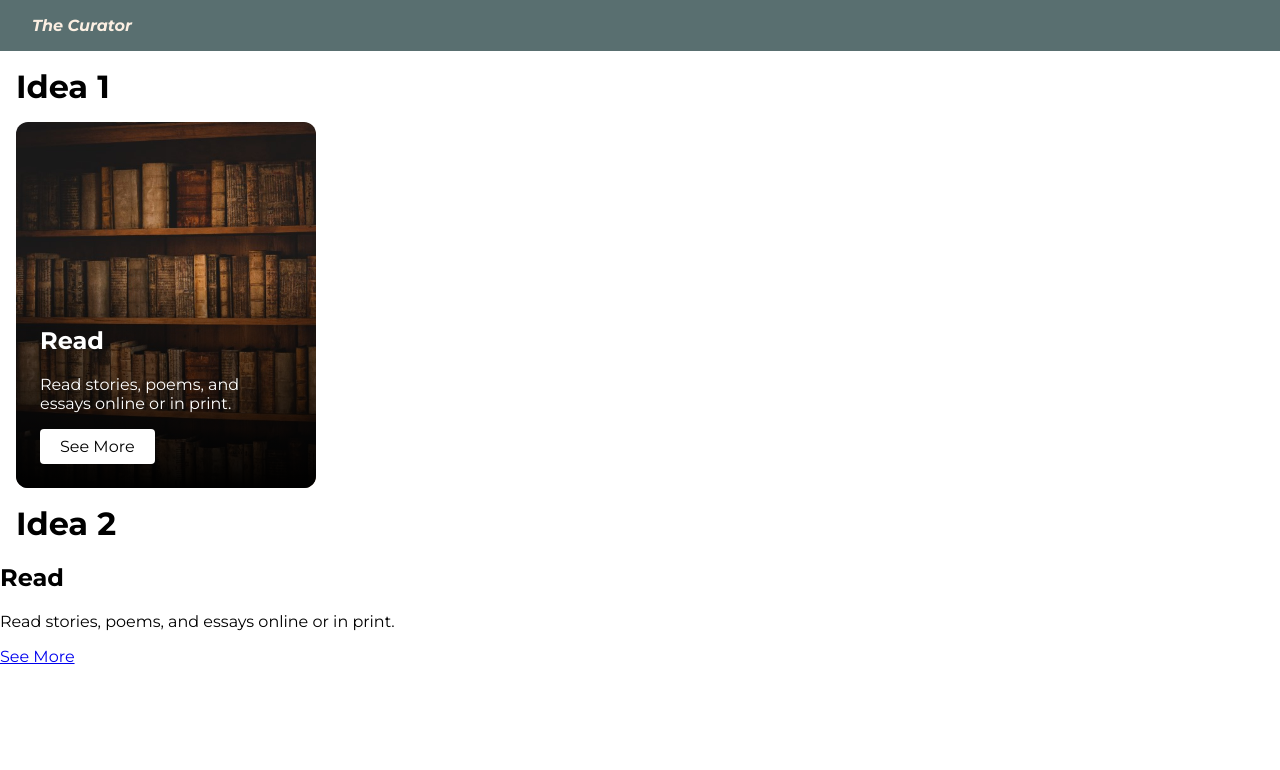
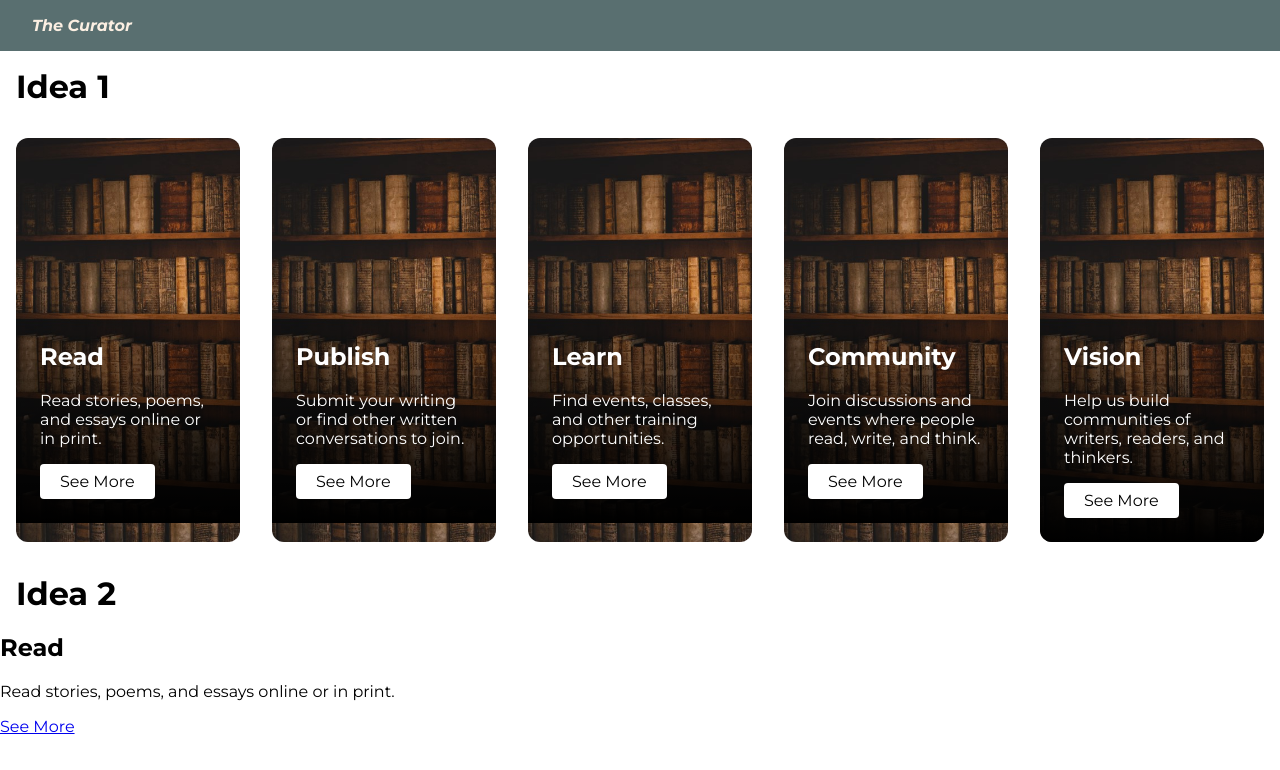
Before and after one commit to Darren-N/curator-rebuild, a plain HTML site: page index.html in a window 1280 px wide. Drawn offline with Linux system fonts and the light colour scheme.

Commit message:
grid layout, cloned card

```diff
--- a/index.html
+++ b/index.html
@@ -15,20 +15,63 @@
   <body>
     <header>The Curator</header>
     <h1>Idea 1</h1>
+    <div class="cards1">
       <div class="card1">
         <div class="card-content1">
           <h2 class="card-header1">Read</h2>
-            <p class="card-body1">Read stories, poems, and essays online or in print.</p>
+          <p class="card-body1">
+            Read stories, poems, and essays online or in print.
+          </p>
           <a href="#" class="card-button1">See More</a>
+        </div>
+      </div>
+      <div class="card1">
+        <div class="card-content1">
+          <h2 class="card-header1">Publish</h2>
+          <p class="card-body1">
+            Submit your writing or find other written conversations to join.
+          </p>
+          <a href="#" class="card-button1">See More</a>
+        </div>
+      </div>
+      <div class="card1">
+        <div class="card-content1">
+          <h2 class="card-header1">Learn</h2>
+          <p class="card-body1">
+            Find events, classes, and other training opportunities.
+          </p>
+          <a href="#" class="card-button1">See More</a>
+        </div>
+      </div>
+      <div class="card1">
+        <div class="card-content1">
+          <h2 class="card-header1">Community</h2>
+          <p class="card-body1">
+            Join discussions and events where people read, write, and think.
+          </p>
+          <a href="#" class="card-button1">See More</a>
+        </div>
+      </div>
+      <div class="card1">
+        <div class="card-content1">
+          <h2 class="card-header1">Vision</h2>
+          <p class="card-body1">
+            Help us build communities of writers, readers, and thinkers.
+          </p>
+          <a href="#" class="card-button1">See More</a>
+        </div>
       </div>
     </div>
     <h1>Idea 2</h1>
     <div class="card2">
       <div class="card-content2">
         <h2 class="card-header2">Read</h2>
-            <p class="card-body2">Read stories, poems, and essays online or in print.</p>
+        <p class="card-body2">
+          Read stories, poems, and essays online or in print.
+        </p>
         <a href="#" class="card-button2">See More</a>
       </div>
     </div>
   </body>
-  <html>
+  <html></html>
+</html>
--- a/styles.css
+++ b/styles.css
@@ -26,12 +26,9 @@ h1 {
     margin: 1rem;
 }
 
-.card-content1 {
-    padding: 1.5em;
-    background: linear-gradient(
-        hsl(0 0% 0% / 0),
-        hsl(0 0% 0% / 0.3) 10%,
-        hsl(0 0% 0% / 1));
+.cards1 {
+    display: grid;
+    grid-template-columns: repeat(5, 1fr);
 }
 
 .card1 {
@@ -41,7 +38,7 @@ h1 {
     background-size: cover;
     padding: 10rem 0 0;
     margin: 1rem;
-    max-width: 300px;
+    max-width: 240px;
     border-radius: .75rem;
     overflow: hidden;
 
@@ -50,6 +47,14 @@ h1 {
 
 .card1:hover {
     transform: scale(1.02);
+}
+
+.card-content1 {
+    padding: 1.5em;
+    background: linear-gradient(
+        hsl(0 0% 0% / 0),
+        hsl(0 0% 0% / 0.3) 10%,
+        hsl(0 0% 0% / 1));
 }
 
 .card-button1 {
```
Lines whose indentation alone changed are shown as unchanged.
